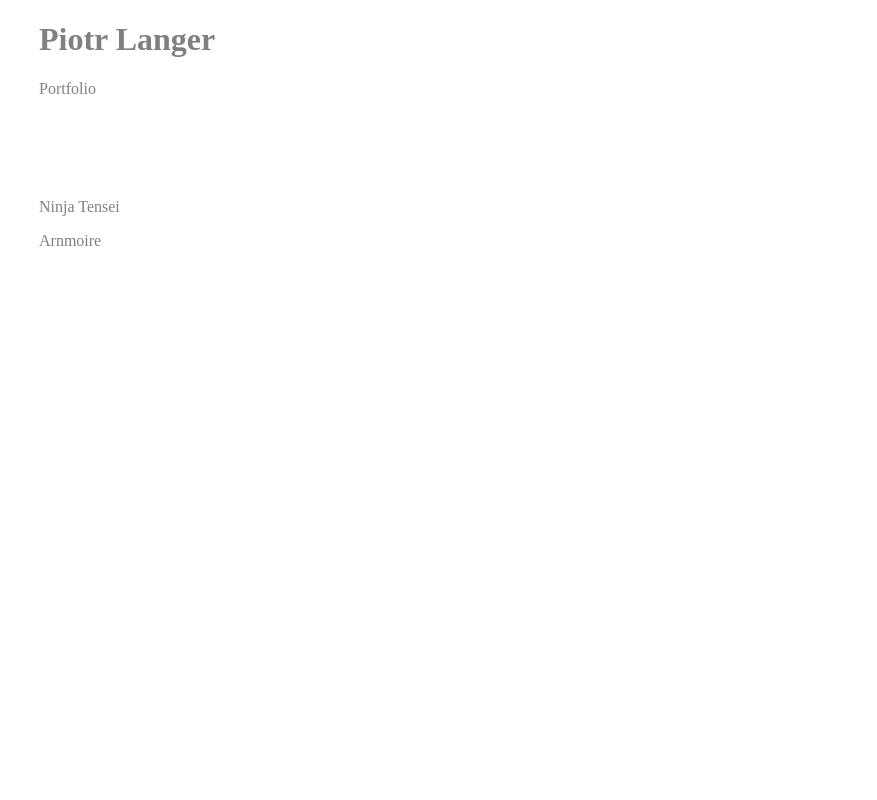
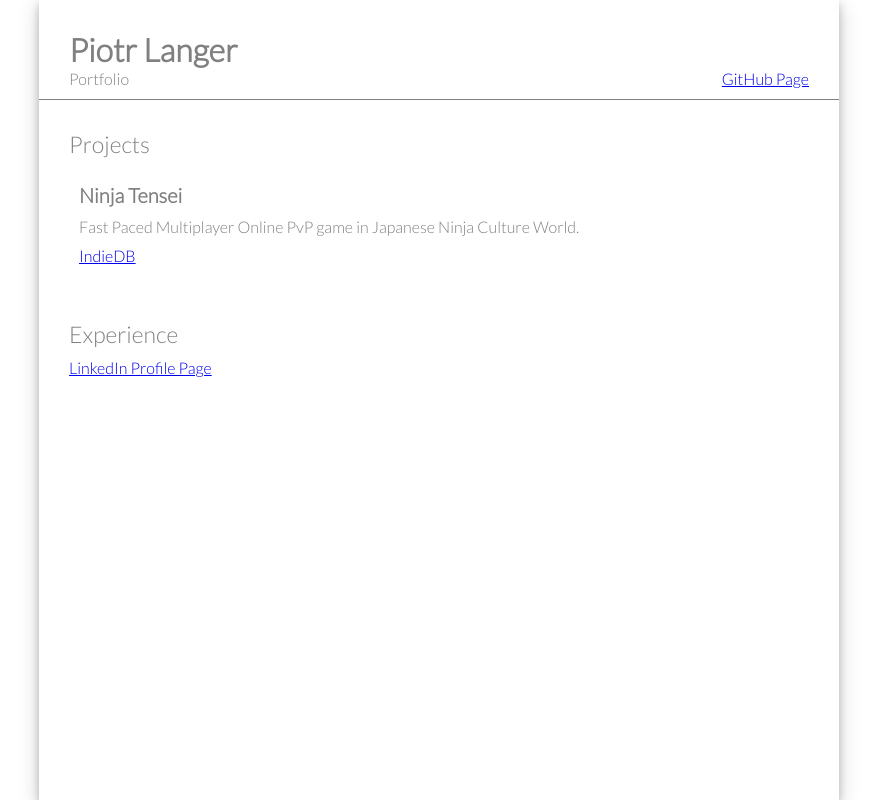
Before and after one commit to Devdood/portfolio, a plain HTML site: page index.html in a window 1280 px wide. Shown: the whole page, without its empty margins (201-1078 px from the left). Drawn offline with Linux system fonts and the light colour scheme.

Commit message:
added title, projects and default informations; added new font; added simple design

```diff
--- a/css/style.css
+++ b/css/style.css
@@ -1,16 +1,89 @@
+*
+{
+	margin: 0;
+	padding: 0;
+}
+
+html, body
+{
+    height:100%;
+}
+
 body
 {
+	font-family: lato-light;
 	color: gray;
 }
 
 .container
 {
+	min-height: 100%;
 	width: 800px;
 	display: block;
 	margin: 0 auto;
+	box-shadow: 0 4px 8px 0 rgba(0, 0, 0, 0.2), 0 6px 20px 0 rgba(0, 0, 0, 0.19);
 }
 
 #header
 {
-	margin-bottom: 100px;
+	padding: 30px;
+	border-bottom: 1px solid gray;
 }
+
+#content
+{
+	padding: 30px;
+}
+
+.section
+{
+	margin-bottom: 40px;
+}
+
+.category-label
+{
+	font-size: 23px;
+	margin-bottom: 10px;
+}
+
+.projects-list
+{
+	list-style: none;
+}
+
+.project > *
+{
+	padding: 5px 0 5px 0;
+}
+
+.project .title
+{
+	font-weight: bold;
+	font-size: 20px;
+}
+
+.project .description
+{
+
+}
+
+.projects-list li
+{
+	padding: 10px;
+}
+
+.header-note
+{
+	float: left;
+}
+
+.github-link
+{
+	float: right;
+}
+
+@font-face
+{
+  font-family: lato-light;
+  src: url(../fonts/Lato-Light.ttf);
+}
--- a/index.html
+++ b/index.html
@@ -1,17 +1,41 @@
 <!DOCTYPE html>
 <html>
 	<head>
+		<title>Piotr Langer - Portfolio</title>
 		<link rel="stylesheet" href="css/style.css">
 	</head>
 	<body>
 		<div class="container">
 			<div id="header">
 				<h1>Piotr Langer</h1>
-				<p>Portfolio</p>
+				<div>
+					<p class="header-note">Portfolio</p>
+					<a class="github-link" href="https://github.com/Devdood">GitHub Page</a>
+				</div>
 			</div>
 			<div id="content">
-				<p>Ninja Tensei</p>
-				<p>Arnmoire</p>
+				<div class="section">
+					<div class="category-label">
+						Projects
+					</div>
+					<ul class="projects-list">
+						<li class="project">
+							<div class="title">Ninja Tensei</div>
+							<div class="description">Fast Paced Multiplayer Online PvP game in Japanese Ninja Culture World.</div>
+							<div class="links">
+								<a href="https://www.indiedb.com/games/ninja-tensei">IndieDB</a>
+							</div>
+						</li>
+					</ul>
+				</div>
+
+				<div class="section">
+					<div class="category-label">
+						Experience
+					</div>
+
+					<a href="https://www.linkedin.com/in/piotr-langer-401638144/">LinkedIn Profile Page</a>
+				</div>
 			</div>
 		</div>
 	</body>
```
Also changed, not shown: fonts/Lato-Light.ttf (added).
